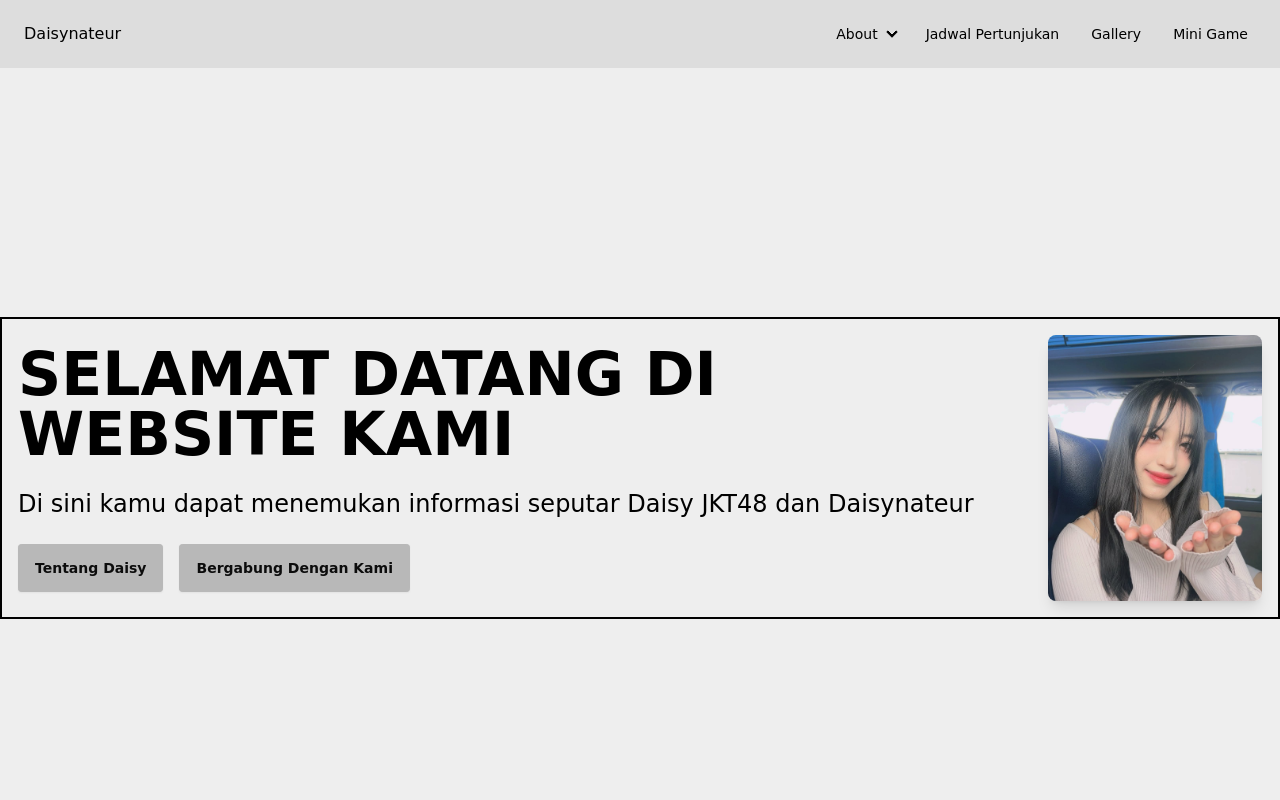
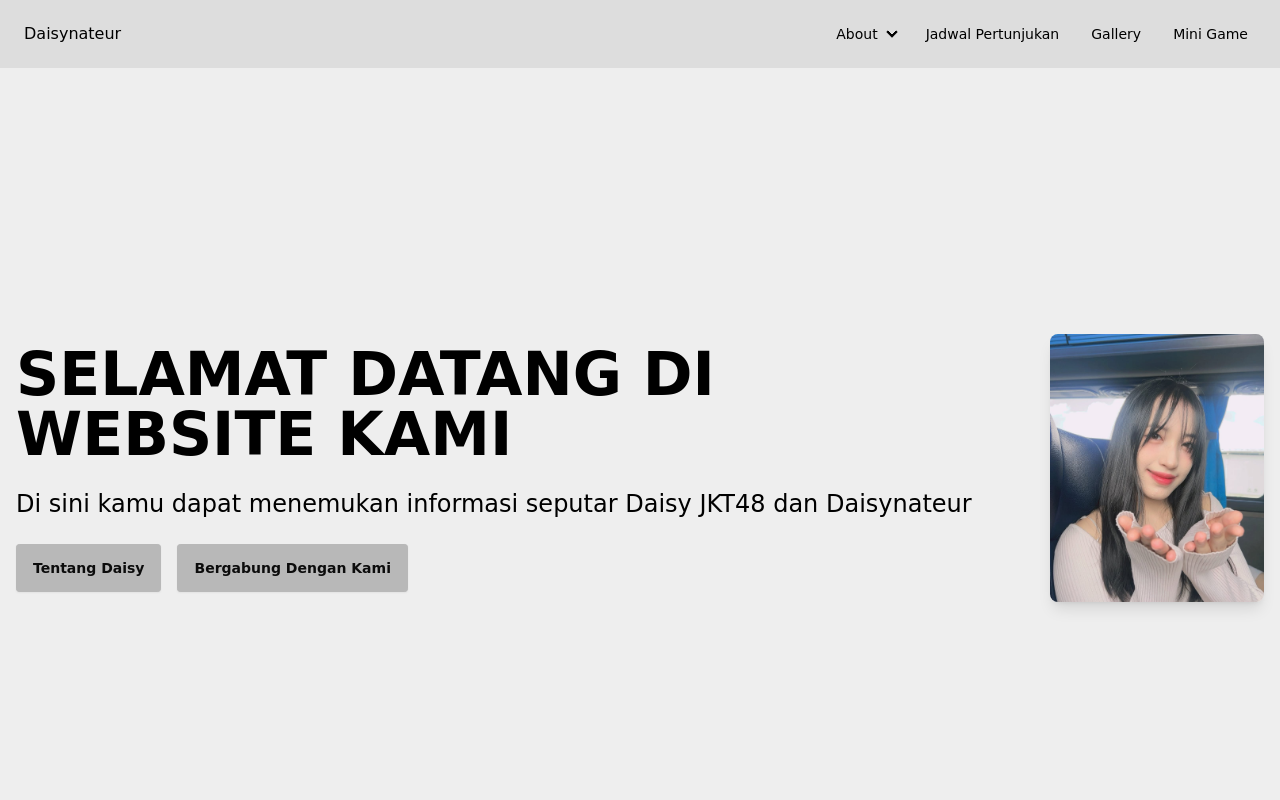
Before and after one commit to RizkiMaula/daisynateur, a Next.js app: page / in a window 1280 px wide. Shown: the top 800 px of the page. Built offline with nearby package versions, Linux system fonts and the light colour scheme.

Commit message:
hapus border

```diff
--- a/src/app/components/fragments/Banner.jsx
+++ b/src/app/components/fragments/Banner.jsx
@@ -12,7 +12,7 @@
       whileInView={{ opacity: 1, scale: 1 }}
       className="hero min-h-screen bg-base-200"
     >
-      <div className="hero-content flex-col lg:flex-row-reverse border-2 border-black">
+      <div className="hero-content flex-col lg:flex-row-reverse">
         <Photo
           item={carouselPics[1]}
           width="w-80 md:w-64"
```
